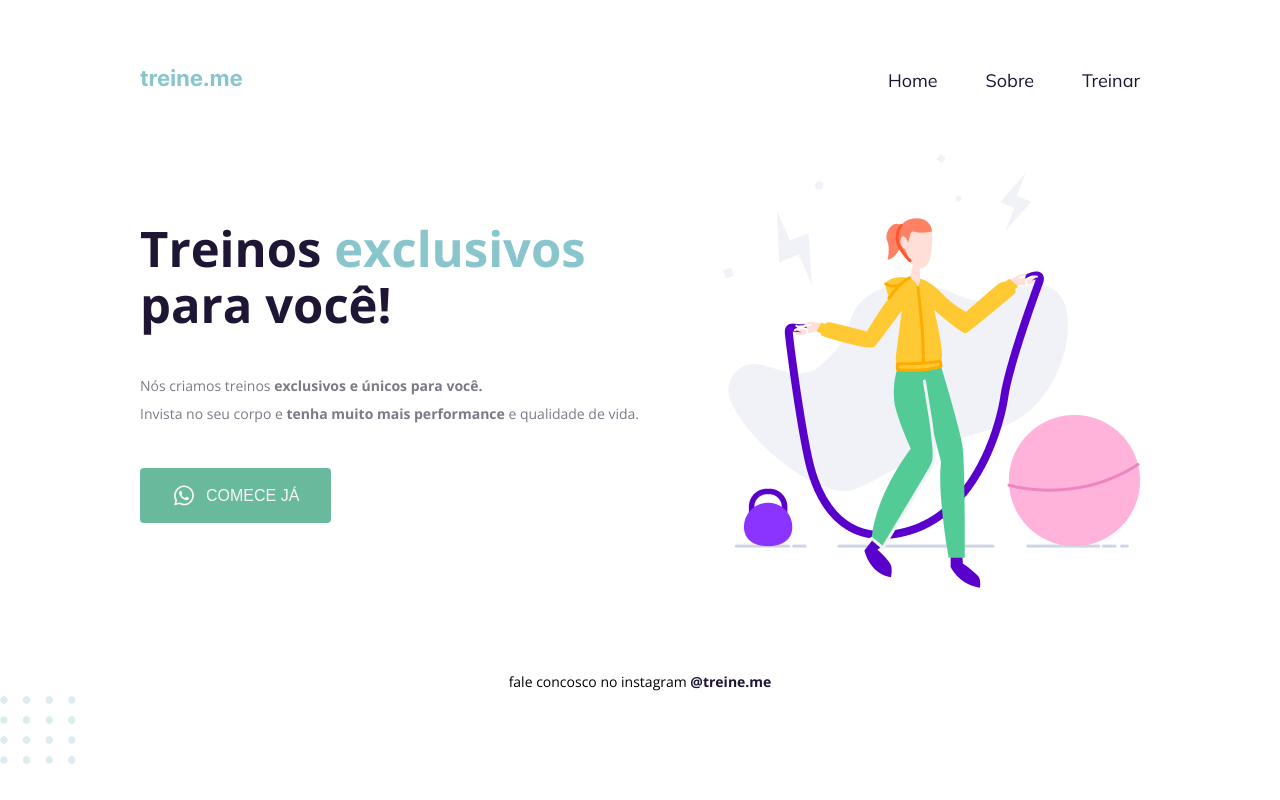
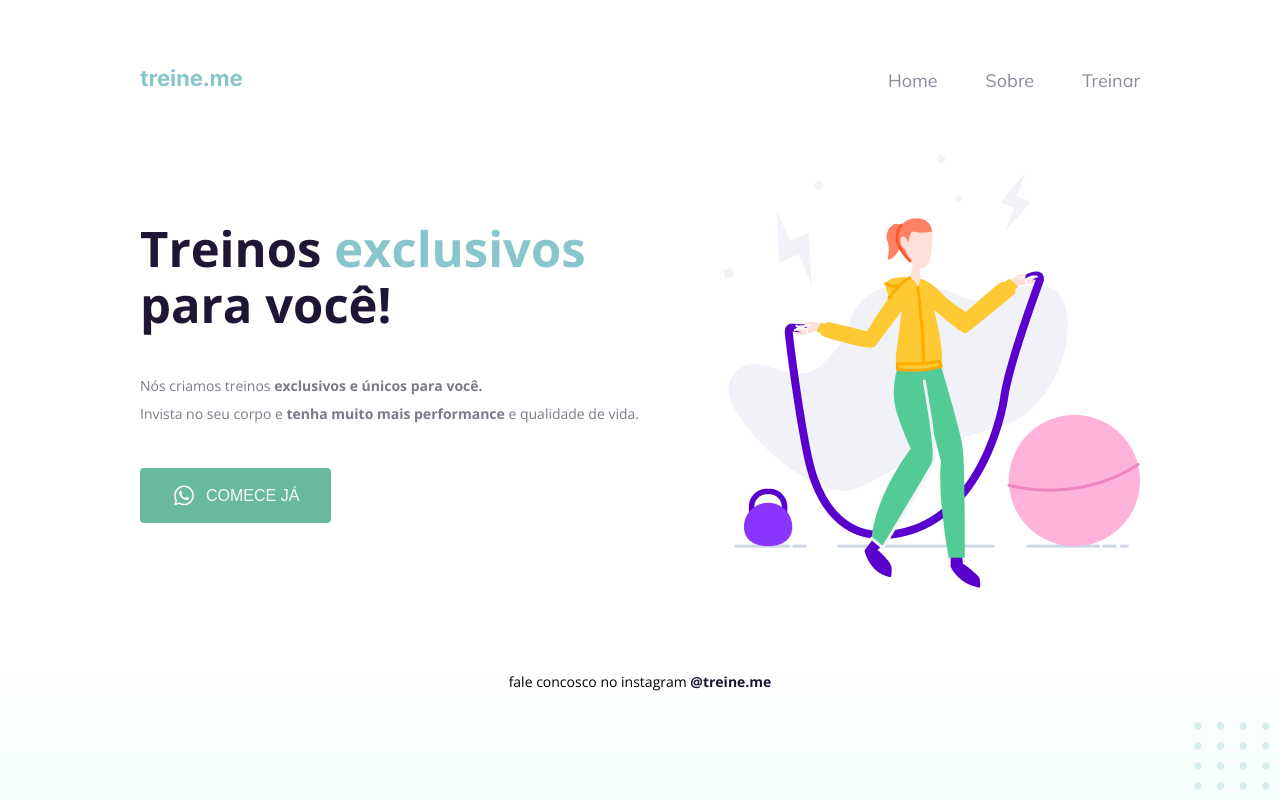
Before and after one commit to GabriellRossi/treine-me, a plain HTML site: page index.html in a window 1280 px wide. Drawn offline with nearby package versions, Linux system fonts and the light colour scheme.

Commit message:
Finalizado treine me

```diff
--- a/style.css
+++ b/style.css
@@ -8,11 +8,20 @@
 
 body {
   font-family: 'Open Sans', sans-serif;
+
+  background: linear-gradient(
+    180deg,
+    rgba(227, 255, 248, 0) 82.08%,
+    rgba(227, 255, 248, 0.38) 100%
+  );
+
+  min-height: 100vh;
 }
 
 .page {
   width: 1000px;
-  margin: 65px auto 0;
+  margin: 0 auto;
+  padding-top: 65px;
 }
 
 .page nav {
@@ -34,8 +43,13 @@ body {
   font-family: 'Mulish', sans-serif;
 }
 
+.page ul li a {
+  opacity: 0.5;
+}
+
 .page ul li a:hover {
   font-weight: bold;
+  opacity: 1;
 }
 
 /*** MAIN ***/
@@ -74,6 +88,7 @@ main {
   font-size: 16px;
   line-height: 21px;
   border: none;
+  cursor: pointer;
 
   display: flex;
   justify-content: center;
@@ -81,14 +96,24 @@ main {
   gap: 10px;
 }
 
+.text button:hover {
+  background: #4ea788;
+}
+
 footer {
   font-size: 14px;
   line-height: 28px;
   text-align: center;
-  margin-top: 80px;
+  padding-top: 80px;
 }
 
 footer a {
   font-weight: bold;
   color: #1f1534;
 }
+
+#balls {
+  position: fixed;
+  bottom: 0;
+  right: 0;
+}
```
